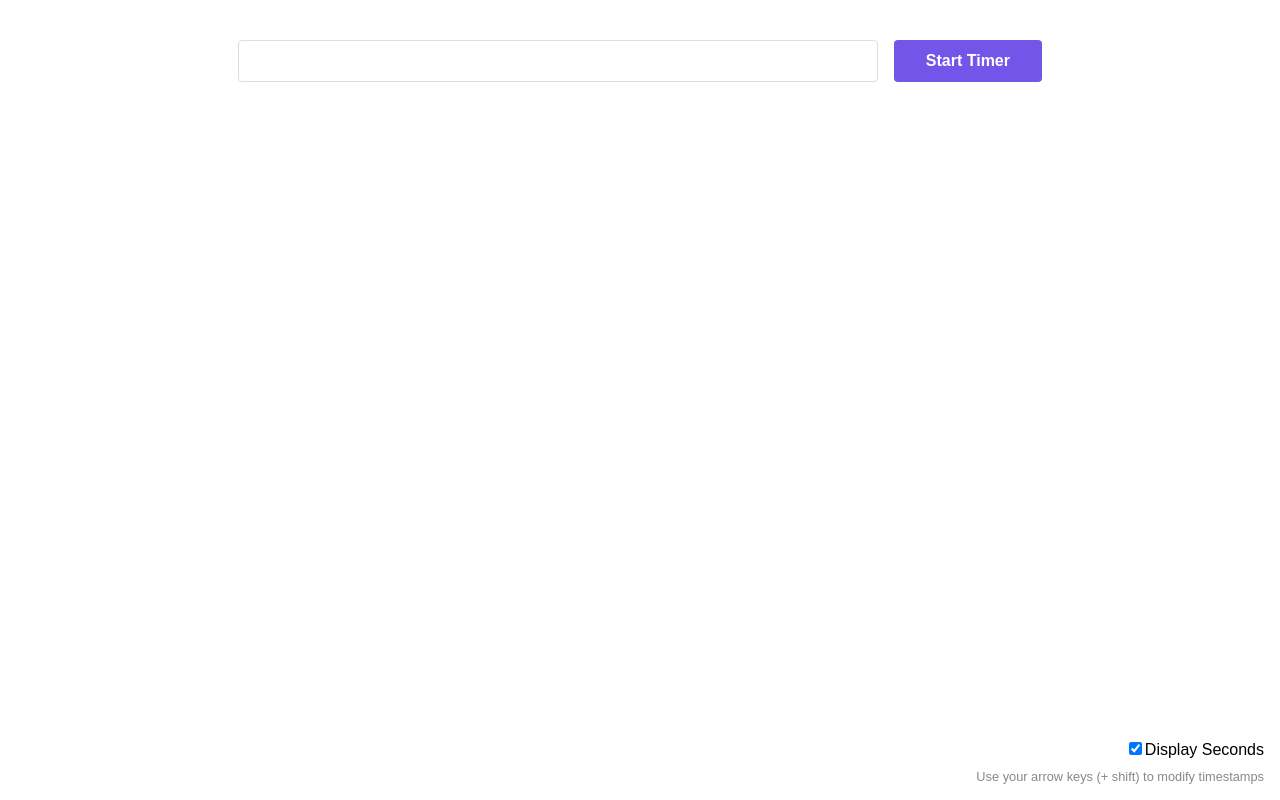
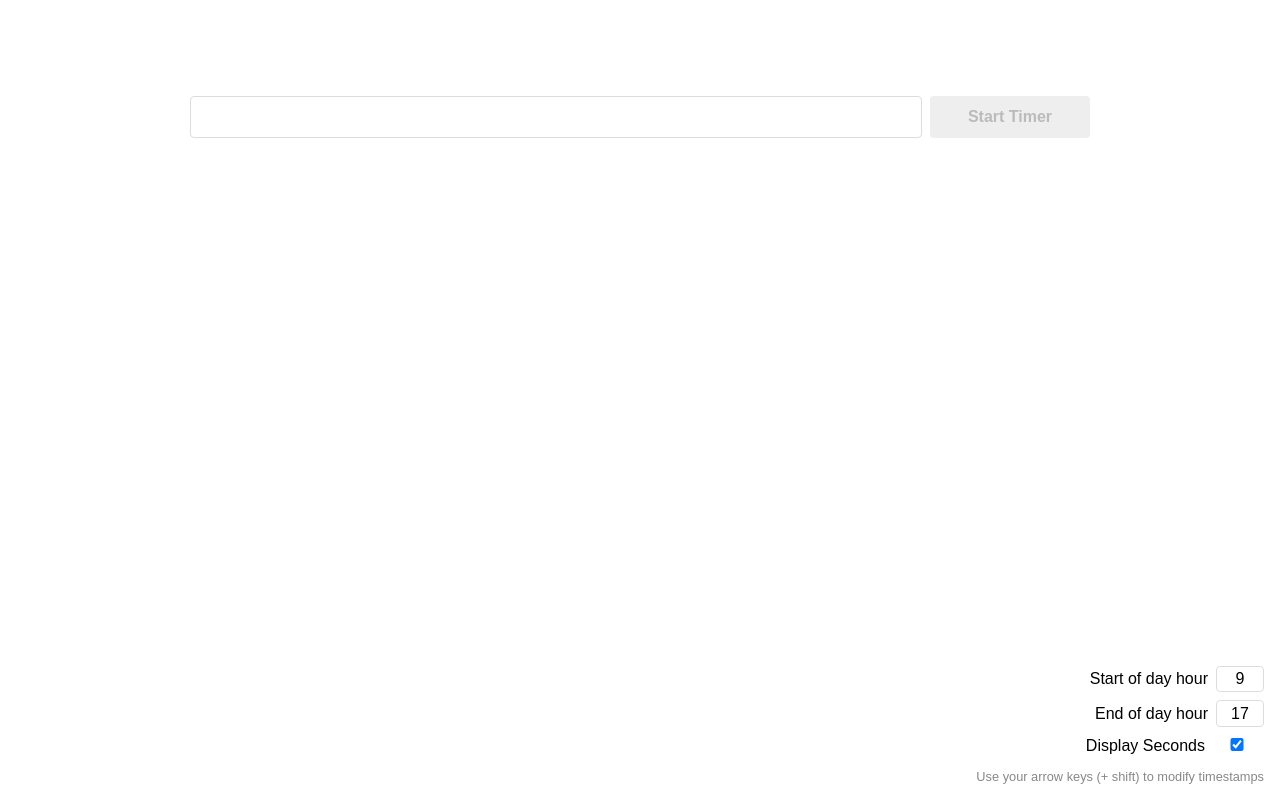
Before and after one commit to philippta/timmi, a React (Create React App) app: page / in a window 1280 px wide. Built offline with nearby package versions, Linux system fonts and the light colour scheme; the HTML template or start-up script is replaced by a standard one.

Commit message:
Add timeline

```diff
--- a/src/App.css
+++ b/src/App.css
@@ -14,9 +14,21 @@ body {
 }
 
 .app {
-  padding: 2.5em 3em;
+  padding: 6em 0 0 0;
   max-width: 900px;
   margin: auto;
+}
+
+.options-input {
+  font-size: 1em;
+  padding: 0.2em;
+  background: transparent;
+  border: 1px solid #ddd;
+  border-radius: 4px;
+  margin-left: 0.5em;
+  margin-bottom: 0.5em;
+  width: 3em;
+  text-align: center;
 }
 
 .task-item {
@@ -73,16 +85,21 @@ body {
   background-color: #eee;
   border: 1px solid #eee;
   width: 65px;
-  padding: 0.5em;
-  font-size: 1em;
+  padding: 0.6em 0.5em;
+  font-size: 0.9em;
   border-radius: 4px;
   outline: 0;
   cursor: pointer;
   margin-left: 0.25em;
+  transition: color, background-color, box-shadow;
+  transition-duration: 150ms;
+  box-shadow: 0;
+  color: #aaa;
+  font-weight: bold;
 }
 
 .task-item-toggle:hover,
-.task-item-toggle:focus {
+.task-item-toggle:active {
   box-shadow: 0 2px 2px 0 rgba(0, 0, 0, 0.1);
 }
 
@@ -102,6 +119,7 @@ body {
   cursor: pointer;
   margin-left: 0.25em;
   width: 1em;
+  font-size: 1em;
 }
 
 .task-item:hover .task-item-delete {
@@ -121,19 +139,32 @@ body {
   background: transparent;
   border: 1px solid #ddd;
   border-radius: 4px;
-  margin-right: 1em;
+  margin-right: 0.5em;
   outline: 0;
 }
 
 .task-create-submit {
-  background-color: #7355ea;
+  background-color: #eee;
+  color: #bbb;
   border: none;
-  padding: 0.5em 2em;
+  font-weight: bold;
+  padding: 0.5em;
   font-size: 1em;
   border-radius: 4px;
   outline: 0;
   cursor: pointer;
-  font-weight: bold;
+  transition: color, background-color;
+  transition-duration: 200ms;
+  width: 10em;
+}
+
+.task-create-submit:hover,
+.task-create-submit:active {
+  box-shadow: 0 2px 2px 0 rgba(0, 0, 0, 0.1);
+}
+
+.task-create-submit.active {
+  background-color: #7355ea;
   color: white;
 }
 
@@ -172,3 +203,21 @@ body {
   color: #888;
   font-size: 0.8em;
 }
+
+.timeline {
+  overflow: hidden;
+  height: 2em;
+  margin-bottom: 3em;
+  position: absolute;
+  left: 0.5em;
+  top: 0.5em;
+  right: 0.5em;
+}
+
+.timeline-item {
+  position: absolute;
+  top: 0;
+  bottom: 0;
+  background: #ddd;
+  border-radius: 4px;
+}
--- a/src/App.js
+++ b/src/App.js
@@ -49,14 +49,15 @@ function Task({
   const handleStartChange = e => {
     const [modifier, useHour] = getAction(e);
     const newStart = start.add(modifier, useHour ? 'hour' : 'minute');
-    if (end.diff(newStart) < 0) return;
+    if (end.diff(newStart) < 0 || newStart.diff(dayjs().startOf('day')) < 0)
+      return;
     onStartChange(newStart);
   };
 
   const handleEndChange = e => {
     const [modifier, useHour] = getAction(e);
     const newEnd = end.add(modifier, useHour ? 'hour' : 'minute');
-    if (start.diff(newEnd) > 0) return;
+    if (start.diff(newEnd) > 0 || newEnd.diff(dayjs().endOf('day')) > 0) return;
     onEndChange(newEnd);
   };
 
@@ -119,10 +120,18 @@ Task.defaultProps = {
 
 function TaskCreate({ onSubmit }) {
   const [title, setTitle] = useState('');
+  const [buttonText, setButtonText] = useState('Start Timer');
+  const [buttonActive, setButtonActive] = useState(false);
   const submit = () => {
     if (title === '') return;
     onSubmit(title);
     setTitle('');
+    setButtonText('Timer started...');
+    setButtonActive(true);
+    setTimeout(() => {
+      setButtonText('Start timer');
+      setButtonActive(false);
+    }, 2000);
   };
   const handleKeyDown = e => e.which === 13 && submit();
 
@@ -135,8 +144,12 @@ function TaskCreate({ onSubmit }) {
         onChange={e => setTitle(e.target.value)}
         onKeyDown={handleKeyDown}
       />
-      <button type="button" className="task-create-submit" onClick={submit}>
-        Start Timer
+      <button
+        type="button"
+        className={`task-create-submit ${(title || buttonActive) && 'active'}`}
+        onClick={submit}
+      >
+        {buttonText}
       </button>
     </div>
   );
@@ -146,11 +159,63 @@ TaskCreate.propTypes = {
   onSubmit: PropTypes.func.isRequired,
 };
 
+function Timeline({ tasks, startOfDay, endOfDay }) {
+  const sod = dayjs()
+    .startOf('day')
+    .set('hour', startOfDay);
+
+  const eod = dayjs()
+    .startOf('day')
+    .set('hour', endOfDay);
+
+  const pos = time =>
+    (time.diff(sod, 'second') / eod.diff(sod, 'second')) * 100;
+
+  const colors = [
+    '#D9BBFF',
+    '#C0A2FF',
+    '#A688FF',
+    '#8D6FFF',
+    '#7355EA',
+    '#5A3CD1',
+  ];
+
+  return (
+    <div className="timeline">
+      {tasks.map((task, i) => (
+        <div
+          key={task.id}
+          className="timeline-item"
+          style={{
+            left: `${pos(task.start)}%`,
+            width: `${pos(task.end) - pos(task.start)}%`,
+            backgroundColor: colors[i % colors.length],
+          }}
+        />
+      ))}
+    </div>
+  );
+}
+
+Timeline.propTypes = {
+  tasks: PropTypes.arrayOf(
+    PropTypes.shape({
+      id: PropTypes.number.isRequired,
+      title: PropTypes.string.isRequired,
+      start: PropTypes.instanceOf(dayjs).isRequired,
+      end: PropTypes.instanceOf(dayjs).isRequired,
+      active: PropTypes.bool.isRequired,
+    })
+  ).isRequired,
+  startOfDay: PropTypes.number.isRequired,
+  endOfDay: PropTypes.number.isRequired,
+};
+
 function getStoredTasks() {
-  const tasks = JSON.parse(window.localStorage.getItem('tasks'));
-  return tasks === null
+  const value = JSON.parse(window.localStorage.getItem('tasks'));
+  return value === null
     ? []
-    : tasks.map(task => ({
+    : value.map(task => ({
         ...task,
         start: dayjs(task.start),
         end: dayjs(task.end),
@@ -158,19 +223,31 @@ function getStoredTasks() {
 }
 
 function getStoredNextId() {
-  const nextId = JSON.parse(window.localStorage.getItem('nextId'));
-  return nextId === null ? 1 : nextId;
+  const value = JSON.parse(window.localStorage.getItem('nextId'));
+  return value === null ? 1 : value;
 }
 
 function getStoredShowSeconds() {
-  const showSeconds = JSON.parse(window.localStorage.getItem('showSeconds'));
-  return showSeconds === null ? true : showSeconds;
+  const value = JSON.parse(window.localStorage.getItem('showSeconds'));
+  return value === null ? true : value;
+}
+
+function getStoredStartOfDay() {
+  const value = JSON.parse(window.localStorage.getItem('startOfDay'));
+  return value === null ? 9 : parseInt(value, 10);
+}
+
+function getStoredEndOfDay() {
+  const value = JSON.parse(window.localStorage.getItem('endOfDay'));
+  return value === null ? 17 : parseInt(value, 10);
 }
 
 function App() {
   const [showSeconds, setShowSeconds] = useState(getStoredShowSeconds());
   const [nextId, setNextId] = useState(getStoredNextId());
   const [tasks, setTasks] = useState(getStoredTasks());
+  const [startOfDay, setStartOfDay] = useState(getStoredStartOfDay());
+  const [endOfDay, setEndOfDay] = useState(getStoredEndOfDay());
 
   useEffect(() => {
     const timer = setInterval(() => {
@@ -187,6 +264,8 @@ function App() {
     window.localStorage.setItem('nextId', JSON.stringify(nextId));
     window.localStorage.setItem('tasks', JSON.stringify(tasks));
     window.localStorage.setItem('showSeconds', JSON.stringify(showSeconds));
+    window.localStorage.setItem('startOfDay', JSON.stringify(startOfDay));
+    window.localStorage.setItem('endOfDay', JSON.stringify(endOfDay));
   });
 
   const handleTitleChange = (task, newTitle) => {
@@ -225,6 +304,7 @@ function App() {
 
   return (
     <div className="app">
+      <Timeline tasks={tasks} startOfDay={startOfDay} endOfDay={endOfDay} />
       <TaskCreate onSubmit={handleTaskSubmit} />
       <div className="task-list">
         {tasks.map(task => (
@@ -243,9 +323,9 @@ function App() {
           />
         ))}
       </div>
-      {tasks.length > 0 && (
+      {tasks.length > 1 && (
         <div className="task-summary">
-          <div className="task-summary-description">Total</div>
+          <div className="task-summary-description" />
           <div className="task-summary-value">
             {toHumanTime(
               tasks.reduce(
@@ -259,15 +339,42 @@ function App() {
         </div>
       )}
       <div className="options">
+        <div>
+          <label htmlFor="startOfDay">
+            Start of day hour
+            <input
+              type="text"
+              id="startOfDay"
+              className="options-input"
+              value={startOfDay}
+              onChange={e => setStartOfDay(e.target.value)}
+            />
+          </label>
+        </div>
+        <div>
+          <label htmlFor="endOfDay">
+            End of day hour
+            <input
+              type="text"
+              id="endOfDay"
+              className="options-input"
+              value={endOfDay}
+              onChange={e => setEndOfDay(e.target.value)}
+            />
+          </label>
+        </div>
+        <div>
           <label htmlFor="showSeconds">
+            Display Seconds
             <input
               type="checkbox"
               id="showSeconds"
+              className="options-input"
               checked={showSeconds}
               onChange={e => setShowSeconds(e.target.checked)}
             />
-          Display Seconds
           </label>
+        </div>
         <div className="info">
           <div>Use your arrow keys (+ shift) to modify timestamps</div>
         </div>
```
Lines whose indentation alone changed are shown as unchanged.
